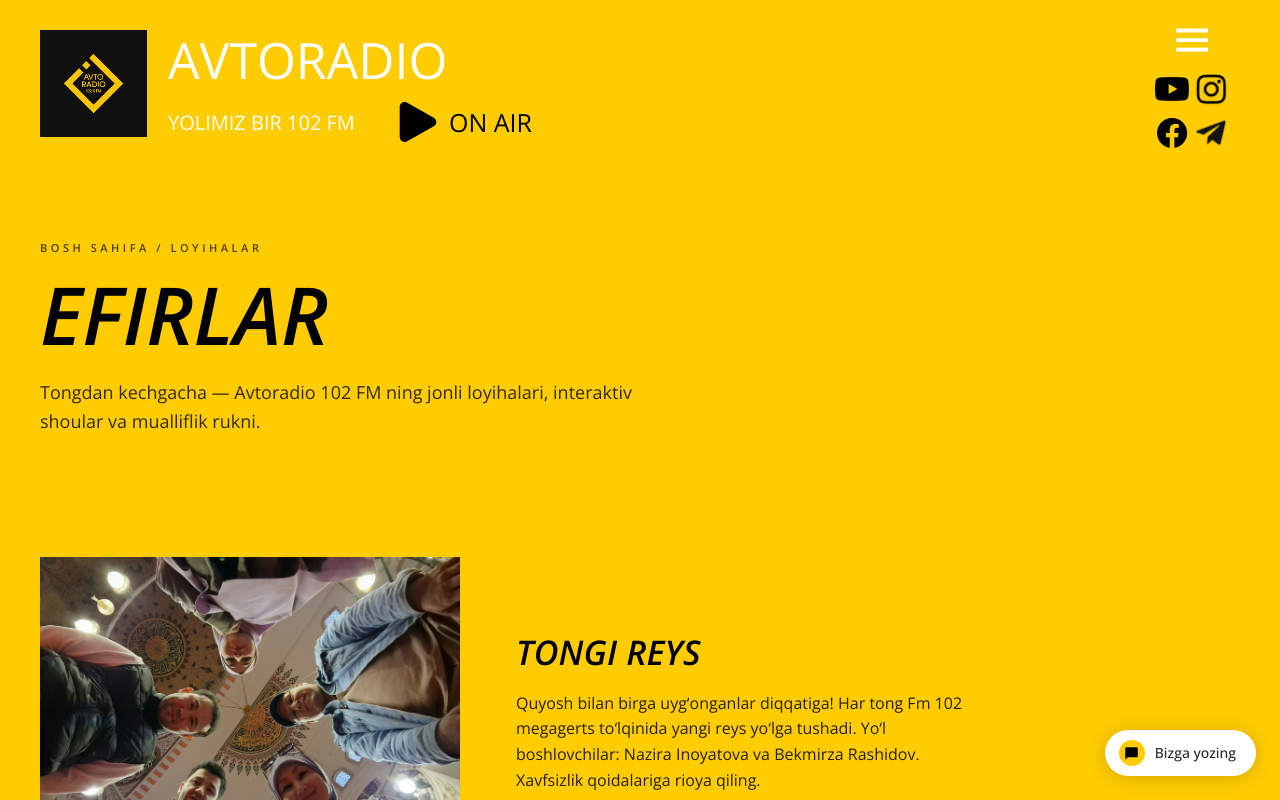
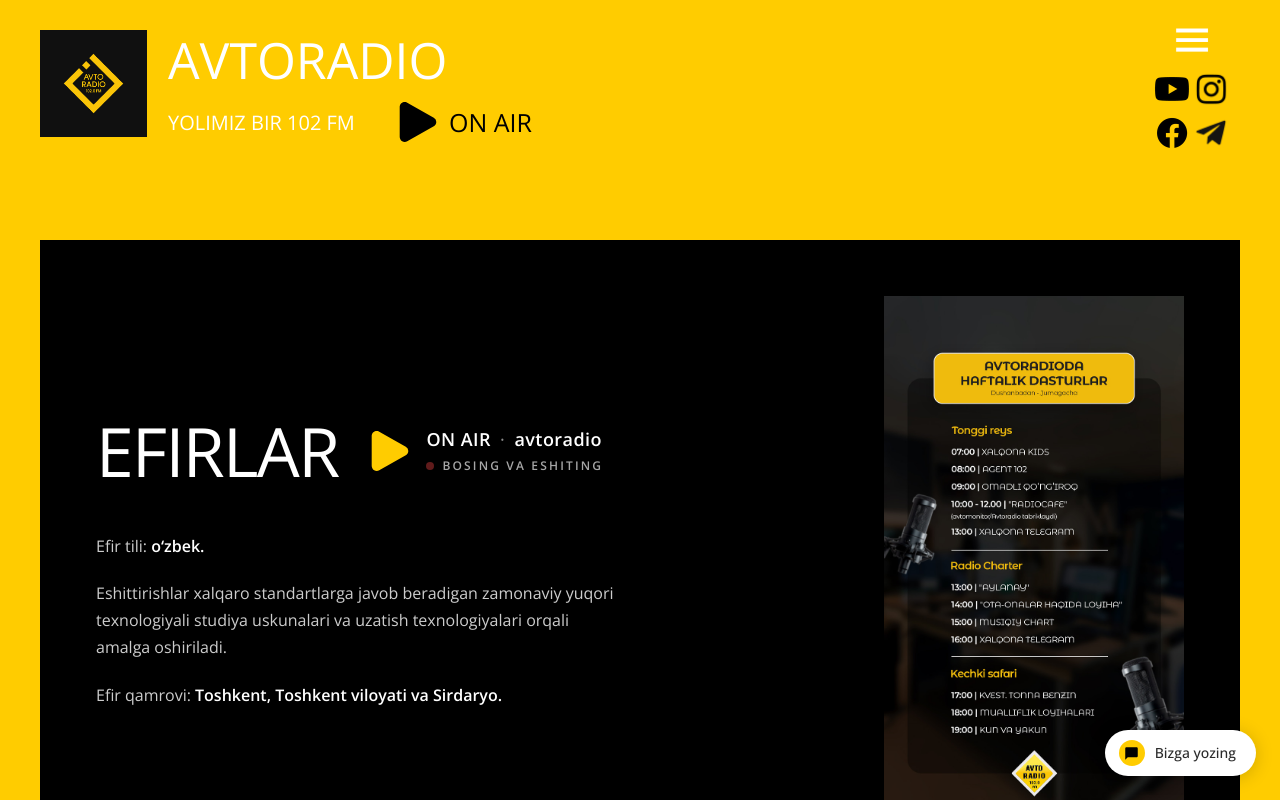
Before and after one commit to AkbarshohIlhomovich/avtoradio, a Nuxt app: page /loyihalar in a window 1280 px wide. Shown: the top 800 px of the page. Built offline with nearby package versions, Linux system fonts and the light colour scheme.

Commit message:
Lotincha

```diff
--- a/app/components/TheNav.vue
+++ b/app/components/TheNav.vue
@@ -18,56 +18,7 @@
 ]
 
 const menuOpen = ref(false)
-const playing  = ref(false)
-const loading  = ref(false)
-const audio    = ref<HTMLAudioElement | null>(null)
-
-// Avtoradio 102 FM — Icecast live stream (HTTPS cert expired, fallback to HTTP on :8000)
-const STREAM_URLS = [
-  'http://fm102.uz:8000/autoradio',
-  'https://fm102.uz:8443/autoradio',
-]
-
-function buildAudio(): HTMLAudioElement {
-  const el = new Audio()
-  el.preload = 'none'
-  el.crossOrigin = 'anonymous'
-  el.volume = 0.9
-  el.addEventListener('playing', () => { loading.value = false; playing.value = true })
-  el.addEventListener('pause',   () => { playing.value = false })
-  el.addEventListener('waiting', () => { loading.value = true })
-  el.addEventListener('error',   () => { loading.value = false; playing.value = false; tryNextStream() })
-  return el
-}
-
-let streamIndex = 0
-function tryNextStream() {
-  if (!audio.value) return
-  streamIndex = (streamIndex + 1) % STREAM_URLS.length
-  audio.value.src = `${STREAM_URLS[streamIndex]}?t=${Date.now()}`
-  audio.value.play().catch(() => { loading.value = false; playing.value = false })
-}
-
-async function toggleLive() {
-  if (!audio.value) audio.value = buildAudio()
-
-  if (playing.value) {
-    audio.value.pause()
-    audio.value.src = ''
-    playing.value = false
-    loading.value = false
-    return
-  }
-
-  loading.value = true
-  streamIndex = 0
-  audio.value.src = `${STREAM_URLS[streamIndex]}?t=${Date.now()}`
-  try {
-    await audio.value.play()
-  } catch {
-    loading.value = false
-  }
-}
+const { playing, loading, toggle: toggleLive } = useLivePlayer()
 
 function openMenu()  { menuOpen.value = true;  document.body.style.overflow = 'hidden' }
 function closeMenu() { menuOpen.value = false; document.body.style.overflow = '' }
@@ -75,8 +26,6 @@
 
 onMounted(() => window.addEventListener('keydown', onKey))
 onBeforeUnmount(() => {
-  audio.value?.pause()
-  audio.value = null
   window.removeEventListener('keydown', onKey)
   document.body.style.overflow = ''
 })
@@ -122,7 +71,7 @@
           </svg>
         </span>
         <span class="text-[25px] leading-[35px] font-normal whitespace-nowrap">
-          {{ loading ? 'YUKLANMOQDA' : playing ? 'ЭФИРДА' : 'ON AIR' }}
+          {{ loading ? 'YUKLANMOQDA' : playing ? 'EFIRDA' : 'ON AIR' }}
         </span>
       </button>
 
--- /dev/null
+++ b/app/composables/useLivePlayer.ts
@@ -0,0 +1,72 @@
+// Shared Avtoradio live-stream player state.
+// One Audio instance per browser session, reactive flags shared across
+// every component that calls useLivePlayer().
+
+const STREAM_URLS = [
+  'http://fm102.uz:8000/autoradio',
+  'https://fm102.uz:8443/autoradio',
+]
+
+const playing = ref(false)
+const loading = ref(false)
+
+let audio: HTMLAudioElement | null = null
+let userIntent: 'play' | 'pause' = 'pause'
+let streamIndex = 0
+
+function ensureAudio() {
+  if (audio || typeof window === 'undefined') return
+  audio = new Audio()
+  audio.preload = 'none'
+  audio.crossOrigin = 'anonymous'
+  audio.volume = 0.9
+  audio.addEventListener('playing', () => { loading.value = false; playing.value = true })
+  audio.addEventListener('pause',   () => { if (userIntent === 'pause') { playing.value = false; loading.value = false } })
+  audio.addEventListener('waiting', () => { if (userIntent === 'play')  loading.value = true })
+  audio.addEventListener('error',   () => {
+    if (userIntent !== 'play') return
+    playing.value = false
+    if (streamIndex < STREAM_URLS.length - 1) tryNextStream()
+    else loading.value = false
+  })
+}
+
+function tryNextStream() {
+  if (!audio) return
+  streamIndex += 1
+  audio.src = `${STREAM_URLS[streamIndex]}?t=${Date.now()}`
+  audio.play().catch(() => { loading.value = false; playing.value = false })
+}
+
+async function toggle() {
+  ensureAudio()
+  if (!audio) return
+
+  if (playing.value || loading.value) {
+    userIntent = 'pause'
+    audio.pause()
+    audio.removeAttribute('src')
+    audio.load()
+    playing.value = false
+    loading.value = false
+    return
+  }
+
+  userIntent = 'play'
+  loading.value = true
+  streamIndex = 0
+  audio.src = `${STREAM_URLS[streamIndex]}?t=${Date.now()}`
+  try {
+    await audio.play()
+  } catch {
+    loading.value = false
+  }
+}
+
+export function useLivePlayer() {
+  return {
+    playing: readonly(playing),
+    loading: readonly(loading),
+    toggle,
+  }
+}
--- a/app/pages/boshlovchilar.vue
+++ b/app/pages/boshlovchilar.vue
@@ -13,7 +13,7 @@
         Bizning boshlovchilar.
       </h1>
       <p class="mt-6 max-w-[640px] text-[16px] md:text-[18px] leading-relaxed text-black/75">
-        Эфирнинг ҳар бир блокида сизга ҳамроҳ бўладиган овозлар. Қизиқтирган боshлoвчини босиб, унинг дастури билан танишинг.
+        Efirning har bir blokida sizga hamroh bo‘ladigan ovozlar. Qiziqtirgan boshlovchini bosib, uning dasturi bilan tanishing.
       </p>
     </section>
 
--- a/app/pages/loyihalar.vue
+++ b/app/pages/loyihalar.vue
@@ -1,20 +1,84 @@
 <script setup lang="ts">
 useHead({
-  title: 'Loyihalar — AVTORADIO 102 FM',
+  title: 'Efirlar — AVTORADIO 102 FM',
 })
+
+const { playing, loading, toggle: toggleLive } = useLivePlayer()
 </script>
 
 <template>
-  <main class="bg-y min-h-screen">
-    <!-- Page hero -->
-    <section v-motion-slide-visible-once-bottom class="w-full md:w-[1200px] md:max-w-[1200px] mx-auto px-4 md:px-0 pt-[200px] md:pt-[240px] pb-8 md:pb-10">
-      <span class="block text-[11px] tracking-[0.32em] uppercase text-black/70 font-semibold mb-4">Bosh sahifa / Loyihalar</span>
-      <h1 class="text-[44px] md:text-[80px] leading-[1.02] font-bold italic text-black">
-        EFIRLAR
-      </h1>
-      <p class="mt-6 max-w-[640px] text-[16px] md:text-[18px] leading-relaxed text-black/80">
-        Tongdan kechgacha — Avtoradio 102 FM ning jonli loyihalari, interaktiv shoular va mualliflik rukni.
-      </p>
+  <main class="min-h-screen">
+    <!-- Hero section -->
+    <section class="bg-y pt-[200px] md:pt-[240px] pb-16 md:pb-24">
+      <div
+        v-motion-slide-visible-once-bottom
+        class="w-full md:w-[1200px] md:max-w-[1200px] mx-auto px-4 md:px-0"
+      >
+        <div class="bg-black text-white px-6 md:px-14 py-10 md:py-14 grid grid-cols-1 md:grid-cols-[1fr_320px] gap-10 md:gap-14 items-center">
+
+          <!-- Left: title + player + description -->
+          <div>
+            <div class="flex items-center gap-6 md:gap-8 flex-wrap">
+              <h1 class="text-[44px] md:text-[68px] leading-none font-normal text-white tracking-tight">
+                EFIRLAR
+              </h1>
+
+              <!-- Inline ON AIR player -->
+              <div class="flex items-center gap-4">
+                <button
+                  type="button"
+                  @click="toggleLive"
+                  class="text-y hover:opacity-80 transition-opacity flex items-center justify-center flex-shrink-0"
+                  :aria-label="playing ? 'Pause' : 'Play'"
+                >
+                  <svg v-if="loading" viewBox="0 0 40 40" class="w-[40px] h-[40px] animate-spin">
+                    <circle cx="20" cy="20" r="16" stroke="currentColor" stroke-width="3" fill="none" opacity="0.25"/>
+                    <path d="M20 4 a16 16 0 0 1 16 16" stroke="currentColor" stroke-width="3" stroke-linecap="round" fill="none"/>
+                  </svg>
+                  <svg v-else viewBox="0 0 43 47" class="w-[40px] h-[40px] fill-current">
+                    <path v-if="!playing" d="M5.907 47a6 6 0 0 1-3.043-.829C1.022 45.086 0 43.032 0 40.921V6.019c0-1.68.635-3.34 1.894-4.475A5.99 5.99 0 0 1 8.86.777l31.187 17.695A5.79 5.79 0 0 1 43 23.5c0 2.073-1.127 3.989-2.953 5.027L8.86 46.223A6 6 0 0 1 5.907 47z"/>
+                    <g v-else>
+                      <rect x="6" y="6" width="11" height="35" rx="2"/>
+                      <rect x="26" y="6" width="11" height="35" rx="2"/>
+                    </g>
+                  </svg>
+                </button>
+
+                <div>
+                  <div class="text-[16px] md:text-[18px] font-semibold text-white tracking-wide">
+                    ON AIR <span class="text-white/55 font-normal mx-1">·</span> avtoradio
+                  </div>
+                  <div class="mt-1 flex items-center gap-2">
+                    <span class="block w-2 h-2 rounded-full bg-red-500" :class="playing ? 'animate-pulse' : 'opacity-40'"></span>
+                    <span class="text-[12px] tracking-[0.18em] uppercase font-semibold text-white/65">
+                      {{ loading ? 'Yuklanmoqda' : playing ? 'Jonli efir' : 'Bosing va eshiting' }}
+                    </span>
+                  </div>
+                </div>
+              </div>
+            </div>
+
+            <div class="mt-10 md:mt-12 space-y-5 text-[15px] md:text-[16px] leading-[1.7] text-white/80 max-w-[520px]">
+              <p>Efir tili: <span class="font-semibold text-white">o‘zbek.</span></p>
+              <p>
+                Eshittirishlar xalqaro standartlarga javob beradigan zamonaviy yuqori texnologiyali studiya uskunalari va uzatish texnologiyalari orqali amalga oshiriladi.
+              </p>
+              <p>
+                Efir qamrovi: <span class="font-semibold text-white">Toshkent, Toshkent viloyati va Sirdaryo.</span>
+              </p>
+            </div>
+          </div>
+
+          <!-- Right: schedule card image -->
+          <div class="flex justify-center md:justify-end">
+            <img
+              src="/img/efirlar/schedule.jpg"
+              alt="Avtoradioda haftalik dasturlar"
+              class="w-[260px] md:w-[300px] h-auto shadow-lg"
+            />
+          </div>
+        </div>
+      </div>
     </section>
 
     <LoyihalarSection />
--- a/nuxt.config.ts
+++ b/nuxt.config.ts
@@ -20,7 +20,7 @@
   app: {
     pageTransition: { name: 'page', mode: 'out-in' },
     head: {
-      title: 'AVTO RADIO 102 FM — Орзулар тўлқини',
+      title: 'AVTO RADIO 102 FM — Orzular to‘lqini',
       htmlAttrs: { lang: 'uz' },
       meta: [
         { charset: 'utf-8' },
@@ -28,13 +28,13 @@
         {
           name: 'description',
           content:
-            'Авторадио 102 FM — катта шаҳарнинг соғлом пулси. Тонгги «Тараддуд», кундузги «Нурли кун», кечки «Сарҳисоб вақти» эфир блоклари ва «Орзулар тўлқини» концепцияси.',
+            'Avtoradio 102 FM — katta shaharning sog‘lom pulsi. Tonggi «Taraddud», kunduzgi «Nurli kun», kechki «Sarhisob vaqti» efir bloklari va «Orzular to‘lqini» kontseptsiyasi.',
         },
         { name: 'theme-color', content: '#FFCC00' },
         { property: 'og:title', content: 'AVTO RADIO 102 FM' },
         {
           property: 'og:description',
-          content: 'Йўлдаги ҳамроҳ. Тонгги тараддуд, кечки сарҳисоб, ҳаётий фалсафа.',
+          content: 'Yo‘ldagi hamroh. Tonggi taraddud, kechki sarhisob, hayotiy falsafa.',
         },
       ],
       link: [
```
Also changed, not shown: app/components/BoshlovchilarSection.vue (+26 -26 lines), public/img/efirlar/bg-silky.jpg (added), public/img/efirlar/schedule.jpg (added).
